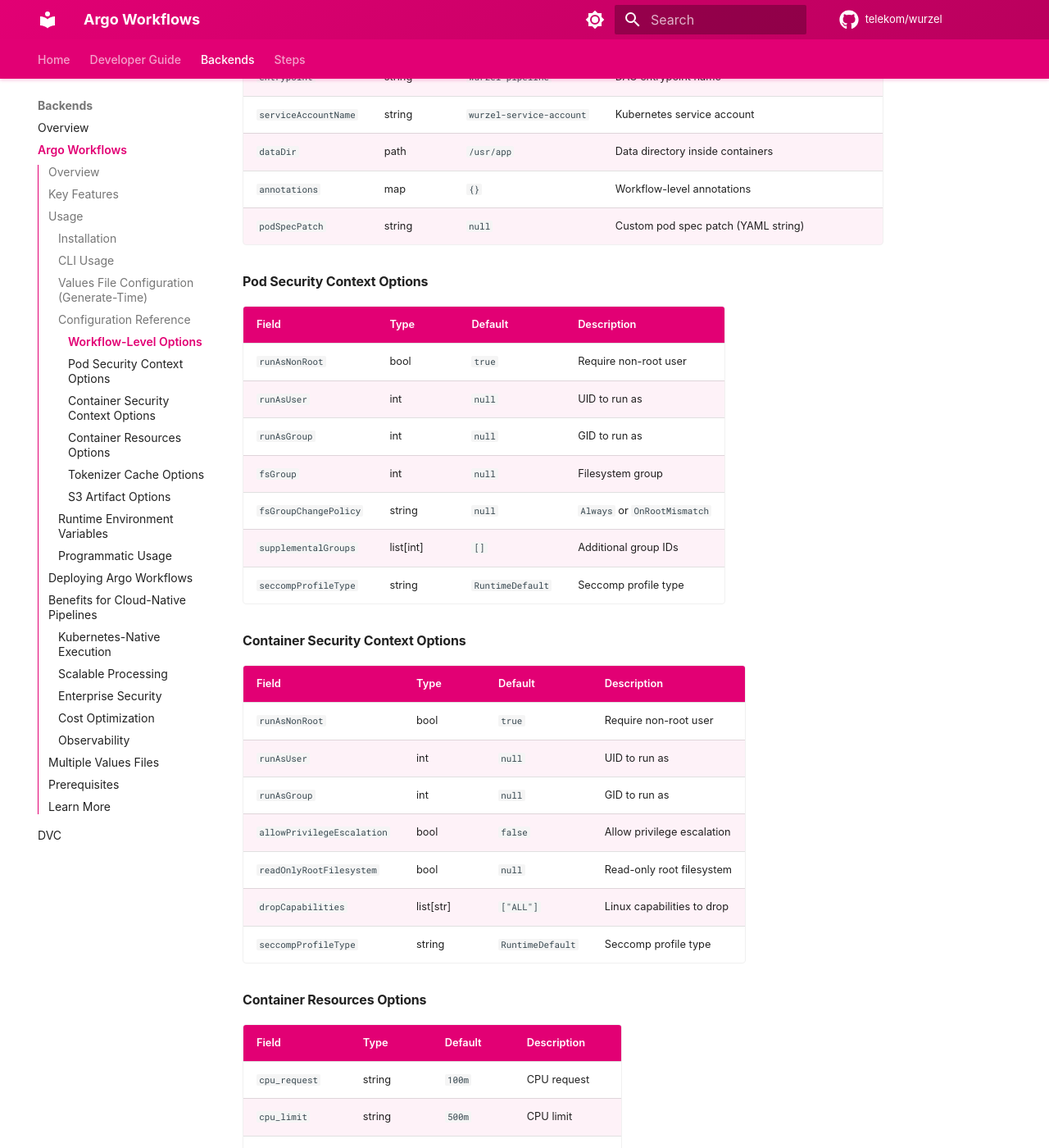
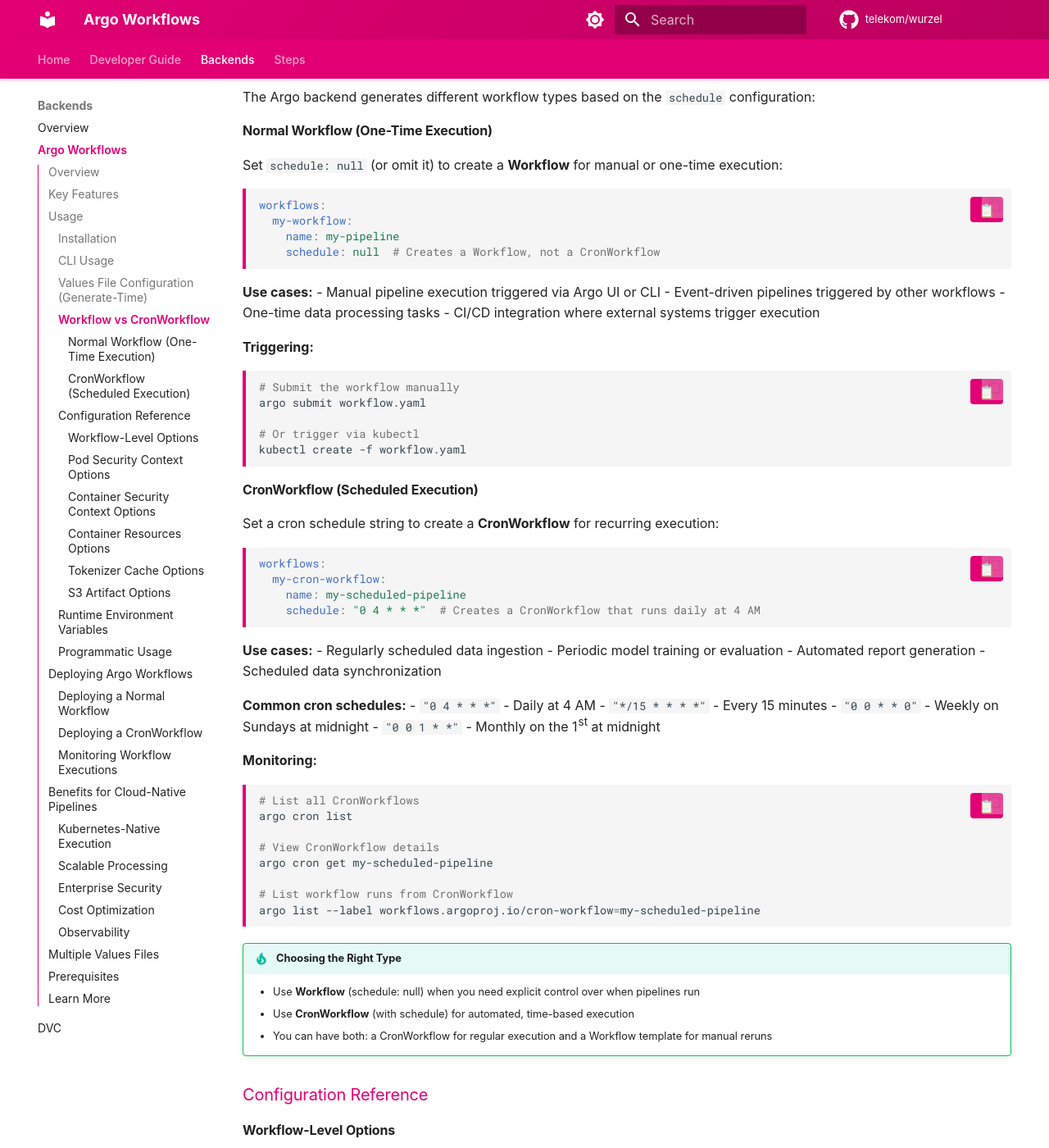
Before and after one commit to telekom/wurzel, an MkDocs documentation site: the page built from docs/backends/argoworkflows.md, in a window 1280 px wide and 1400 px high, scrolled down 4025 px. Shown: the whole window at 82% size. Built offline with MkDocs 1.6.1 and Material for MkDocs 9.7.7, drawn with Linux system fonts in a browser that asks for light colours; some web fonts are replaced; comment, search, counter and statistics services are not loaded; some of the changed text lies outside the part shown.

Commit message:
test: Improve documentation and testing for Argo Workflow creation (schedule vs no-schedule) (#212)

````diff
--- a/docs/backends/argoworkflows.md
+++ b/docs/backends/argoworkflows.md
@@ -1,10 +1,15 @@
 # Argo Workflows Backend
 
-The Argo Workflows Backend transforms your Wurzel pipeline into Kubernetes-native CronWorkflow YAML configurations, enabling cloud-native, scalable pipeline orchestration with advanced scheduling capabilities.
+The Argo Workflows Backend transforms your Wurzel pipeline into Kubernetes-native Workflow or CronWorkflow YAML configurations, enabling cloud-native, scalable pipeline orchestration with optional scheduling capabilities.
 
 ## Overview
 
-Argo Workflows is a powerful, Kubernetes-native workflow engine that excels at container orchestration and parallel execution. The Argo Backend generates `CronWorkflow` YAML files that leverage Kubernetes' native scheduling and resource management capabilities.
+Argo Workflows is a powerful, Kubernetes-native workflow engine that excels at container orchestration and parallel execution. The Argo Backend generates either:
+
+- **`Workflow`**: For one-time or manually triggered pipeline executions (when `schedule: null`)
+- **`CronWorkflow`**: For scheduled, recurring pipeline executions (when a cron schedule is provided)
+
+Both workflow types leverage Kubernetes' native scheduling and resource management capabilities.
 
 !!! important "Generate-Time vs Runtime Configuration"
     The Argo backend uses a **two-phase configuration model**:
@@ -17,8 +22,9 @@ Argo Workflows is a powerful, Kubernetes-native workflow engine that excels at c
 ## Key Features
 
 - **Cloud-Native Orchestration**: Run pipelines natively on Kubernetes clusters
+- **Flexible Execution**: Support for both one-time Workflows and scheduled CronWorkflows
 - **Horizontal Scaling**: Automatically scale pipeline steps based on resource requirements
-- **Advanced Scheduling**: Cron-based scheduling with fine-grained control
+- **Advanced Scheduling**: Optional cron-based scheduling with fine-grained control
 - **Resource Management**: Leverage Kubernetes resource limits and requests
 - **Artifact Management**: Integrated S3-compatible artifact storage
 - **Service Integration**: Seamless integration with Kubernetes services and secrets
@@ -35,14 +41,21 @@ pip install wurzel[argo]
 
 ### CLI Usage
 
-Generate an Argo Workflows CronWorkflow configuration using a `values.yaml` file:
+Generate an Argo Workflows configuration using a `values.yaml` file:
 
 ```bash
-# Generate cronworkflow.yaml using Argo backend with values file
+# Generate a CronWorkflow with scheduled execution
 wurzel generate --backend ArgoBackend \
     --values values.yaml \
     --pipeline_name pipelinedemo \
     --output cronworkflow.yaml \
+    examples.pipeline.pipelinedemo:pipeline
+
+# Or generate a one-time Workflow (set schedule: null in values.yaml)
+wurzel generate --backend ArgoBackend \
+    --values values-no-schedule.yaml \
+    --pipeline_name pipelinedemo \
+    --output workflow.yaml \
     examples.pipeline.pipelinedemo:pipeline
 ```
 
@@ -59,7 +72,7 @@ workflows:
     # Workflow metadata
     name: wurzel-pipeline
     namespace: argo-workflows
-    schedule: "0 4 * * *"  # Cron schedule (set to null for one-time Workflow)
+    schedule: "0 4 * * *"  # Cron schedule for CronWorkflow, or null for one-time Workflow
     entrypoint: wurzel-pipeline
     serviceAccountName: wurzel-service-account
     dataDir: /data
@@ -161,15 +174,85 @@ workflows:
       defaultMode: 509  # File permissions (decimal), e.g., 509 = 0o775
 ```
 
+### Workflow vs CronWorkflow
+
+The Argo backend generates different workflow types based on the `schedule` configuration:
+
+#### Normal Workflow (One-Time Execution)
+
+Set `schedule: null` (or omit it) to create a **Workflow** for manual or one-time execution:
+
+```yaml
+workflows:
+  my-workflow:
+    name: my-pipeline
+    schedule: null  # Creates a Workflow, not a CronWorkflow
+```
+
+**Use cases:**
+- Manual pipeline execution triggered via Argo UI or CLI
+- Event-driven pipelines triggered by other workflows
+- One-time data processing tasks
+- CI/CD integration where external systems trigger execution
+
+**Triggering:**
+```bash
+# Submit the workflow manually
+argo submit workflow.yaml
+
+# Or trigger via kubectl
+kubectl create -f workflow.yaml
+```
+
+#### CronWorkflow (Scheduled Execution)
+
+Set a cron schedule string to create a **CronWorkflow** for recurring execution:
+
+```yaml
+workflows:
+  my-cron-workflow:
+    name: my-scheduled-pipeline
+    schedule: "0 4 * * *"  # Creates a CronWorkflow that runs daily at 4 AM
+```
+
+**Use cases:**
+- Regularly scheduled data ingestion
+- Periodic model training or evaluation
+- Automated report generation
+- Scheduled data synchronization
+
+**Common cron schedules:**
+- `"0 4 * * *"` - Daily at 4 AM
+- `"*/15 * * * *"` - Every 15 minutes
+- `"0 0 * * 0"` - Weekly on Sundays at midnight
+- `"0 0 1 * *"` - Monthly on the 1st at midnight
+
+**Monitoring:**
+```bash
+# List all CronWorkflows
+argo cron list
+
+# View CronWorkflow details
+argo cron get my-scheduled-pipeline
+
+# List workflow runs from CronWorkflow
+argo list --label workflows.argoproj.io/cron-workflow=my-scheduled-pipeline
+```
+
+!!! tip "Choosing the Right Type"
+    - Use **Workflow** (schedule: null) when you need explicit control over when pipelines run
+    - Use **CronWorkflow** (with schedule) for automated, time-based execution
+    - You can have both: a CronWorkflow for regular execution and a Workflow template for manual reruns
+
 ### Configuration Reference
 
 #### Workflow-Level Options
 
 | Field | Type | Default | Description |
 |-------|------|---------|-------------|
-| `name` | string | `wurzel` | Name of the CronWorkflow/Workflow |
+| `name` | string | `wurzel` | Name of the Workflow/CronWorkflow |
 | `namespace` | string | `argo-workflows` | Kubernetes namespace |
-| `schedule` | string | `0 4 * * *` | Cron schedule (set to `null` for one-time Workflow) |
+| `schedule` | string | `0 4 * * *` | Cron schedule for CronWorkflow. Set to `null` to create a normal Workflow instead |
 | `entrypoint` | string | `wurzel-pipeline` | DAG entrypoint name |
 | `serviceAccountName` | string | `wurzel-service-account` | Kubernetes service account |
 | `dataDir` | path | `/usr/app` | Data directory inside containers |
@@ -307,20 +390,51 @@ print(argo_yaml)
 
 ## Deploying Argo Workflows
 
-Once you've generated your CronWorkflow YAML, deploy it to your Kubernetes cluster:
+Once you've generated your Workflow or CronWorkflow YAML, deploy it to your Kubernetes cluster:
+
+### Deploying a Normal Workflow
 
 ```bash
-# Apply the CronWorkflow to your cluster
+# Apply the Workflow to your cluster
+kubectl apply -f workflow.yaml
+
+# Submit it for execution
+argo submit workflow.yaml
+
+# Or create and submit in one command
+kubectl create -f workflow.yaml
+```
+
+### Deploying a CronWorkflow
+
+```bash
+# Apply the CronWorkflow to your cluster (starts the cron schedule)
 kubectl apply -f cronworkflow.yaml
 
-# Monitor workflow executions
+# View CronWorkflow status
+argo cron get wurzel-pipeline
+
+# List CronWorkflows
+argo cron list
+```
+
+### Monitoring Workflow Executions
+
+```bash
+# List all workflow executions
 argo list
 
-# Check workflow logs
+# Get detailed workflow status
+argo get <workflow-name>
+
+# View workflow logs
 argo logs <workflow-name>
 
-# Get workflow status
-argo get <workflow-name>
+# Follow logs in real-time
+argo logs <workflow-name> -f
+
+# View logs for specific step
+argo logs <workflow-name> -c <container-name>
 ```
 
 ## Benefits for Cloud-Native Pipelines
````
Also changed, not shown: 3 other files.
